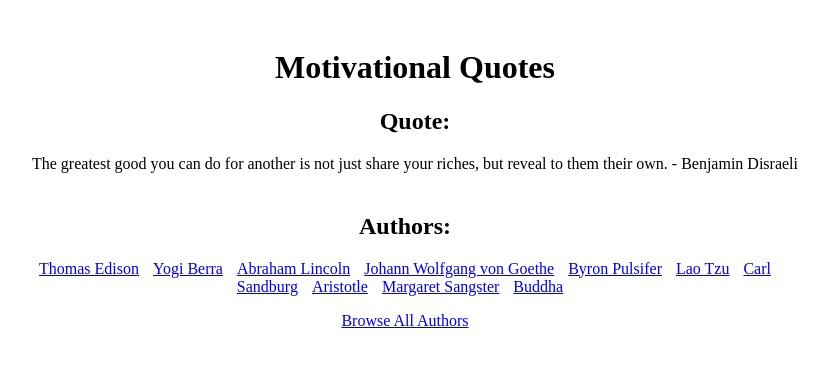
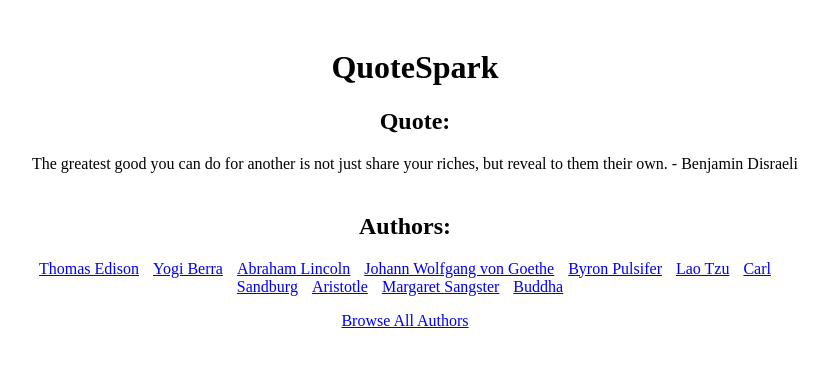
Before and after one commit to kents00/QuoteSpark, a Flask app: page / in a window 1280 px wide. Shown: the top 367 px of the page, without its empty margins (225-1054 px from the left). Run offline with Flask 3, Linux system fonts and the light colour scheme; data comes from the database, SQL or seed files in the repository.

Commit message:
Update Readme.md

```diff
--- a/templates/base.html
+++ b/templates/base.html
@@ -3,7 +3,7 @@
 <head>
     <meta charset="UTF-8">
     <meta name="viewport" content="width=device-width, initial-scale=1.0">
-    <title>Motivational Quotes</title>
+    <title>QuoteSpark</title>
     <link rel="stylesheet" href="{{ url_for('static', filename='style.css') }}">
 </head>
 <body>
--- a/templates/homepage.html
+++ b/templates/homepage.html
@@ -2,7 +2,7 @@
 
 {% block homepage %}
 <div class="container">
-    <h1>Motivational Quotes</h1>
+    <h1>QuoteSpark</h1>
     <div class="quote-container">
         <h2>Quote:</h2>
         <p>{{ random_quote['quote'] }} - {{ random_quote['author'] }}</p>
```
Also changed, not shown: README.md.
